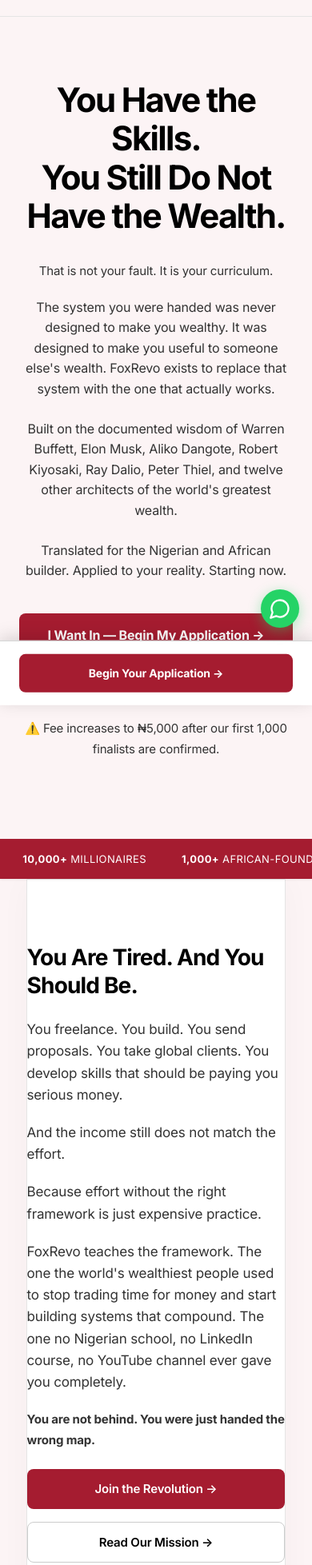
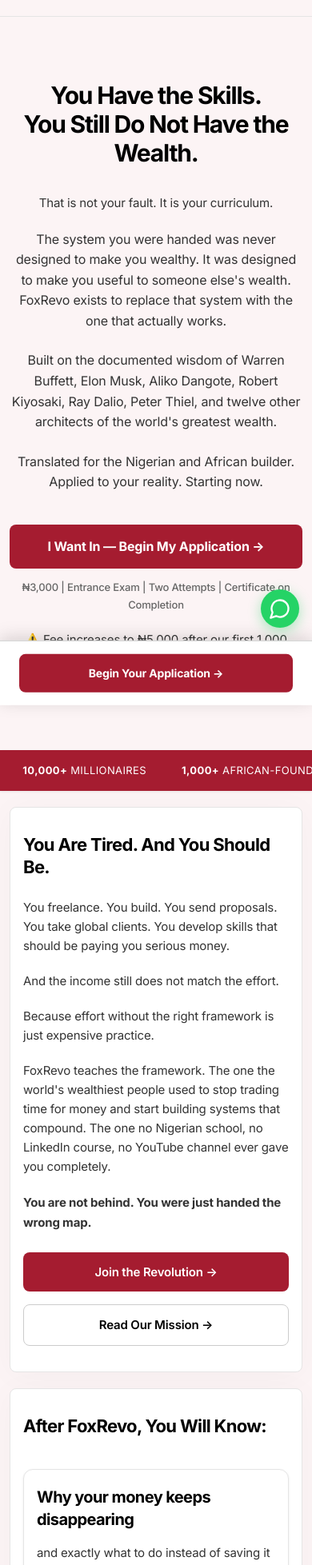
Before and after one commit to Ari-Ken/foxrevo, a Next.js app: page / in a window 390 px wide. Shown: the part 43-2000 px from the top of the page at 80% size. Built offline with nearby package versions, Linux system fonts and the light colour scheme; no server answers.

Commit message:
style: fix squished layout paddings and container widths on mobile viewports

```diff
--- a/app/page.css
+++ b/app/page.css
@@ -935,14 +935,24 @@
 
 /* Responsive Card Paddings Override */
 @media (max-width: 768px) {
+  .home-container {
+    padding: 0 12px 60px !important;
+  }
+  .section-block {
+    width: 100% !important;
+    padding: 32px 16px !important;
+    margin: 20px auto !important;
+    border-radius: 8px !important;
+  }
   .benefit-card-full {
-    padding: 24px 20px !important;
+    padding: 20px 16px !important;
   }
   .registration-card-inline {
-    padding: 24px 20px !important;
+    padding: 24px 16px !important;
   }
-  .founder-quote-box {
-    padding: 24px 20px !important;
+  .founder-quote-box, .member-notice-box, .mission-accent-box, .fee-increase-banner {
+    padding: 20px 16px !important;
+    margin: 20px 0 !important;
   }
   .sticky-cta-container {
     flex-direction: column;
@@ -958,4 +968,16 @@
   .btn-sticky-cta {
     width: 100%;
   }
+  /* Typography responsiveness */
+  h1.hero-headline-full {
+    font-size: 30px !important;
+    line-height: 1.2 !important;
+  }
+  .section-block h2 {
+    font-size: 22px !important;
+    line-height: 1.3 !important;
+  }
+  .lead-paragraph {
+    font-size: 15px !important;
+  }
 }
```
